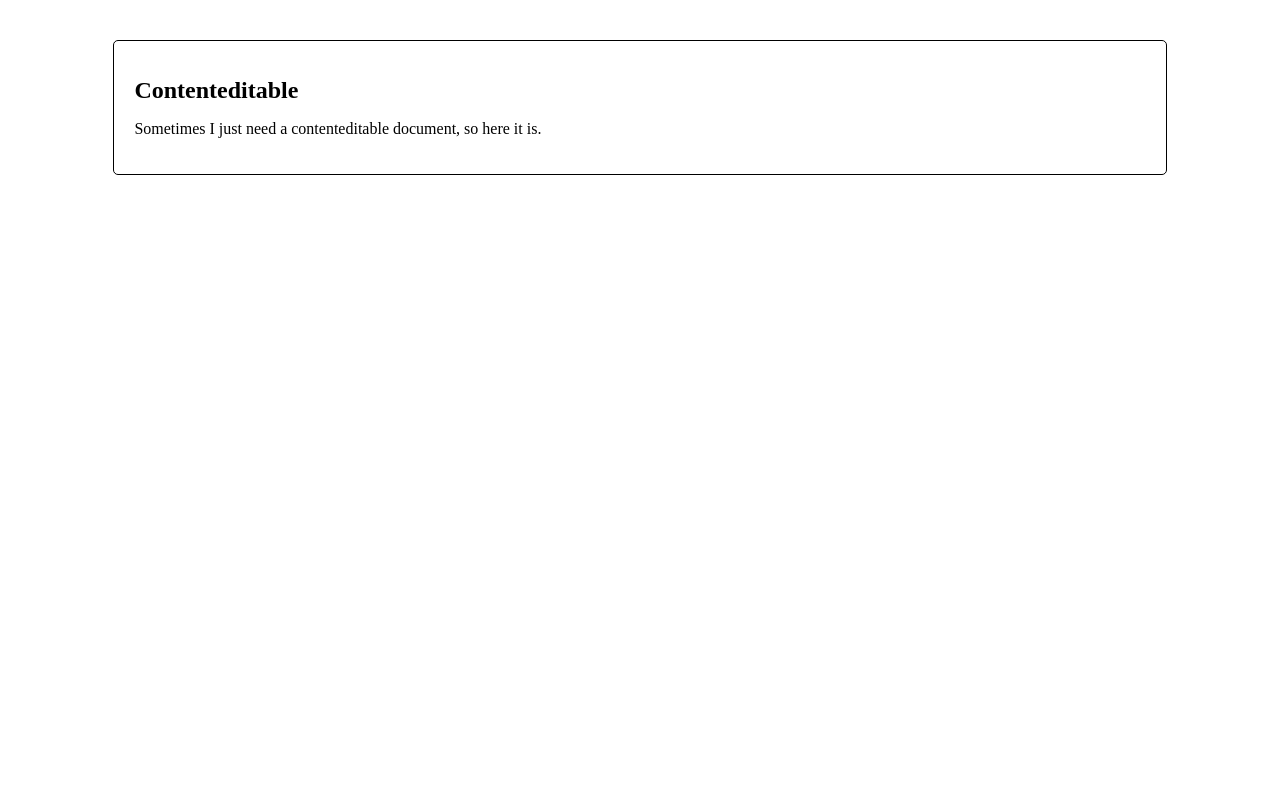
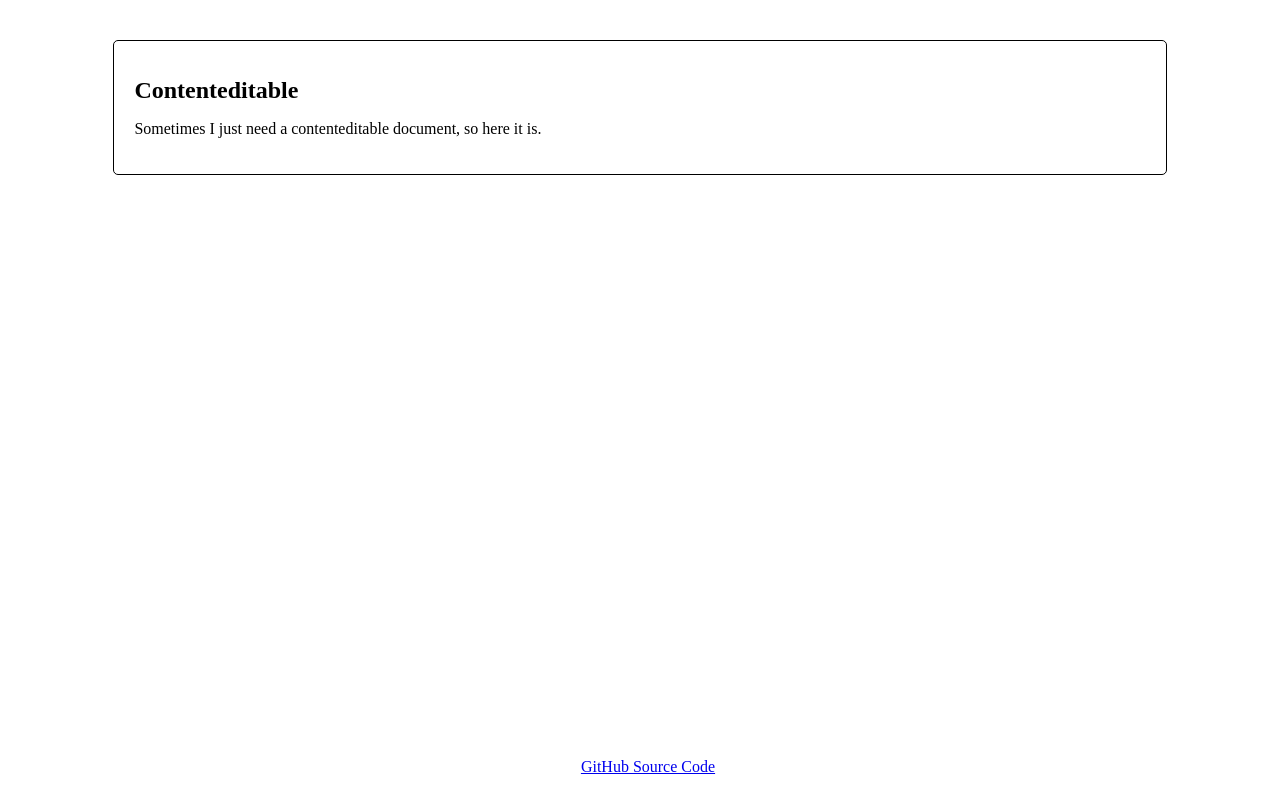
Before and after one commit to caendesilva/contenteditable, a plain HTML site: page index.html in a window 1280 px wide. Drawn offline with Linux system fonts and the light colour scheme.

Commit message:
Update index.html

```diff
--- a/index.html
+++ b/index.html
@@ -18,6 +18,12 @@
         h1 {
             font-size: 1.5em;
         }
+        footer {
+            text-align: center;
+            position: fixed;
+            bottom: 8px;
+            width: 100%;
+        }
     </style>
 </head>
 <body>
@@ -25,5 +31,11 @@
         <h1>Contenteditable</h1>
         <p>Sometimes I just need a contenteditable document, so here it is.</p>
     </div>
+
+    <footer>
+        <p>
+            <a href="https://git.desilva.se/contenteditable/">GitHub Source Code</a>
+        </p>
+    </footer>
 </body>
 </html>
```
